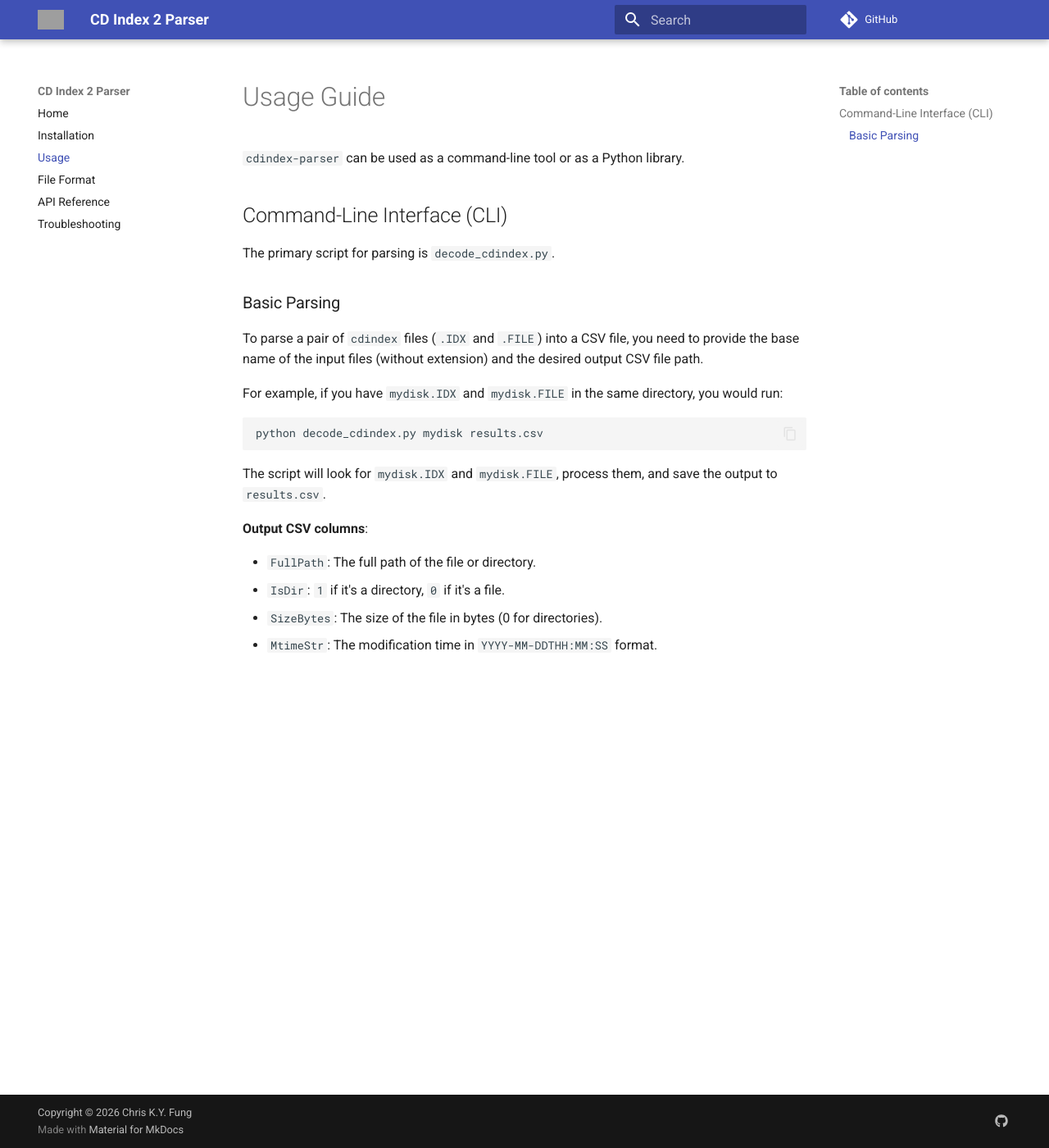
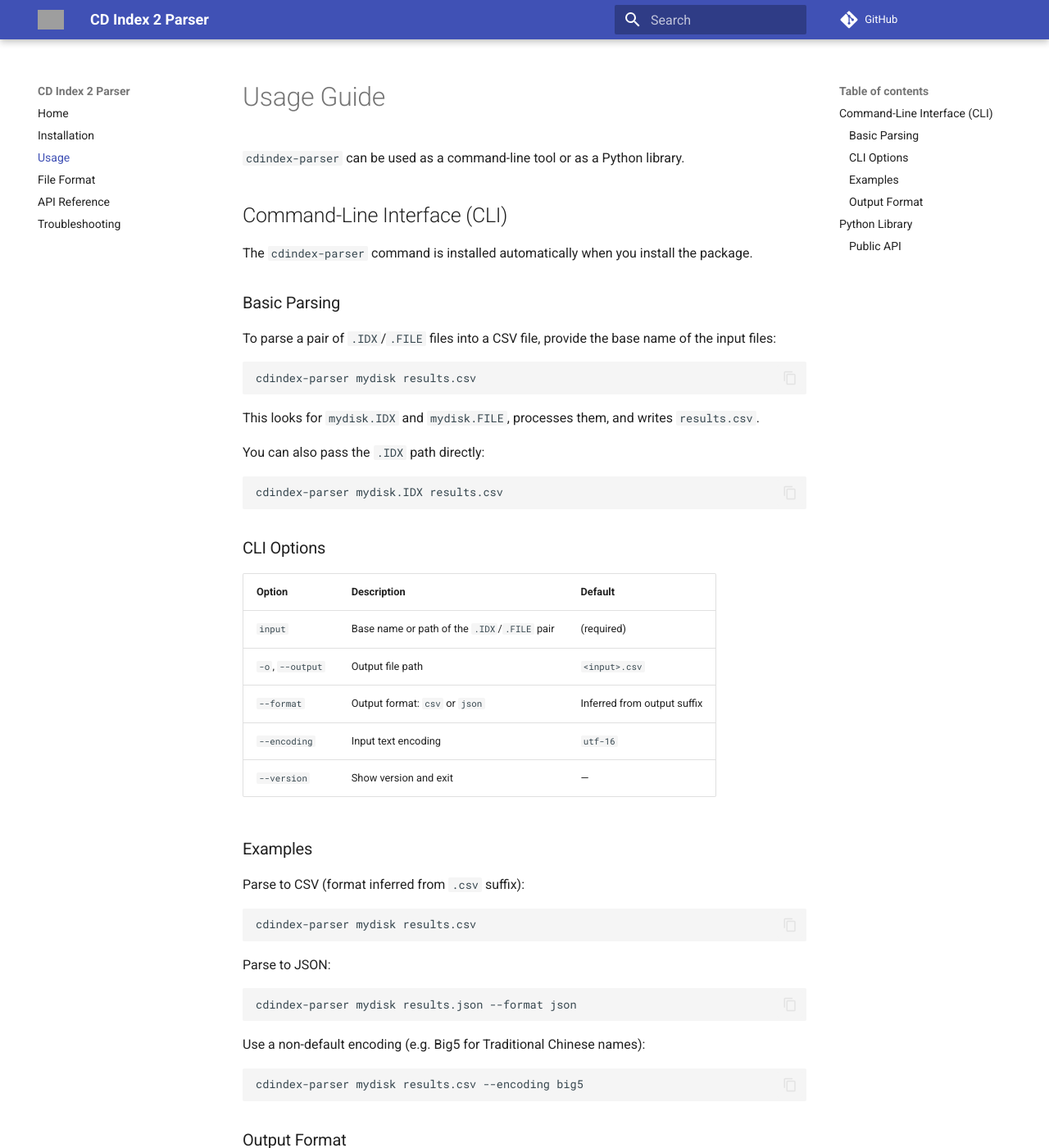
Before and after one commit to chriskyfung/cdindex-parser, an MkDocs documentation site: the page built from docs/usage.md, in a window 1280 px wide and 1400 px high. Shown: the whole window at 82% size. Built offline with MkDocs 1.6.1 and Material for MkDocs 9.7.7, drawn with Linux system fonts in a browser that asks for light colours; comment, search, counter and statistics services are not loaded; the version menu is left out; some of the changed text lies outside the part shown; grey boxes are pictures that could not be loaded.

Commit message:
docs(home/install/usage): rewrite core documentation pages

````diff
--- a/docs/usage.md
+++ b/docs/usage.md
@@ -4,23 +4,113 @@
 
 ## Command-Line Interface (CLI)
 
-The primary script for parsing is `decode_cdindex.py`.
+The `cdindex-parser` command is installed automatically when you install the package.
 
 ### Basic Parsing
 
-To parse a pair of `cdindex` files (`.IDX` and `.FILE`) into a CSV file, you need to provide the base name of the input files (without extension) and the desired output CSV file path.
-
-For example, if you have `mydisk.IDX` and `mydisk.FILE` in the same directory, you would run:
+To parse a pair of `.IDX`/`.FILE` files into a CSV file, provide the base name of the input files:
 
 ```bash
-python decode_cdindex.py mydisk results.csv
+cdindex-parser mydisk results.csv
 ```
 
-The script will look for `mydisk.IDX` and `mydisk.FILE`, process them, and save the output to `results.csv`.
+This looks for `mydisk.IDX` and `mydisk.FILE`, processes them, and writes `results.csv`.
 
-**Output CSV columns**:
+You can also pass the `.IDX` path directly:
 
-- `FullPath`: The full path of the file or directory.
-- `IsDir`: `1` if it's a directory, `0` if it's a file.
-- `SizeBytes`: The size of the file in bytes (0 for directories).
-- `MtimeStr`: The modification time in `YYYY-MM-DDTHH:MM:SS` format.
+```bash
+cdindex-parser mydisk.IDX results.csv
+```
+
+### CLI Options
+
+| Option | Description | Default |
+|---|---|---|
+| `input` | Base name or path of the `.IDX`/`.FILE` pair | (required) |
+| `-o`, `--output` | Output file path | `<input>.csv` |
+| `--format` | Output format: `csv` or `json` | Inferred from output suffix |
+| `--encoding` | Input text encoding | `utf-16` |
+| `--version` | Show version and exit | — |
+
+### Examples
+
+Parse to CSV (format inferred from `.csv` suffix):
+
+```bash
+cdindex-parser mydisk results.csv
+```
+
+Parse to JSON:
+
+```bash
+cdindex-parser mydisk results.json --format json
+```
+
+Use a non-default encoding (e.g. Big5 for Traditional Chinese names):
+
+```bash
+cdindex-parser mydisk results.csv --encoding big5
+```
+
+### Output Format
+
+**CSV** output columns:
+
+| Column | Description |
+|---|---|
+| `FullPath` | Full path reconstructed from the indented tree |
+| `IsDir` | `1` if directory, `0` if file |
+| `SizeBytes` | File size in bytes (`0` for directories) |
+| `MtimeStr` | Modification time (`YYYY-MM-DDTHH:MM:SS`) |
+
+**JSON** output schema (version 1):
+
+```json
+{
+  "version": 1,
+  "entries": [
+    {
+      "path": "Root Folder/File.txt",
+      "is_dir": false,
+      "size_bytes": 226,
+      "mtime": "2013-11-03T14:38:30"
+    }
+  ]
+}
+```
+
+## Python Library
+
+Import and use the typed API directly:
+
+```python
+from cdindex_parser import parse_catalog, Catalog
+
+# Parse an IDX/FILE pair
+catalog: Catalog = parse_catalog("mydisk.IDX", encoding="utf-16")
+
+# Iterate over entries
+for entry in catalog:
+    print(
+        f"{entry.path}  "
+        f"is_dir={entry.is_dir}  "
+        f"size={entry.size_bytes}  "
+        f"mtime={entry.mtime.isoformat()}"
+    )
+```
+
+### Public API
+
+| Symbol | Description |
+|---|---|
+| `parse_catalog(input_path, *, encoding)` | Parse an `.IDX`/`.FILE` pair into a `Catalog` |
+| `Catalog` | Frozen dataclass holding `entries` (tuple of `Entry`) |
+| `Entry` | A single parsed entry with `path`, `name`, `is_dir`, `size_bytes`, `mtime`, `depth` |
+| `FileRecord` | Raw `.FILE` line record (`indent`, `type`, `size`, `ts`, `mtime`) |
+| `NameRecord` | Raw `.IDX` line record (`indent`, `name`) |
+| `resolve_input_path(input_path)` | Resolve base/suffixed path to `(.IDX, .FILE)` paths |
+| `decode_dos_datetime(ts)` | Decode a 32-bit DOS FAT timestamp to `datetime` |
+| `to_csv(catalog, out)` | Write a `Catalog` to CSV |
+| `to_json(catalog, out)` | Write a `Catalog` to JSON |
+
+See the [API Reference](api.md) for full details.
````
Also changed, not shown: docs/index.md (+62 -9 lines), docs/installation.md (+28 -6 lines).
